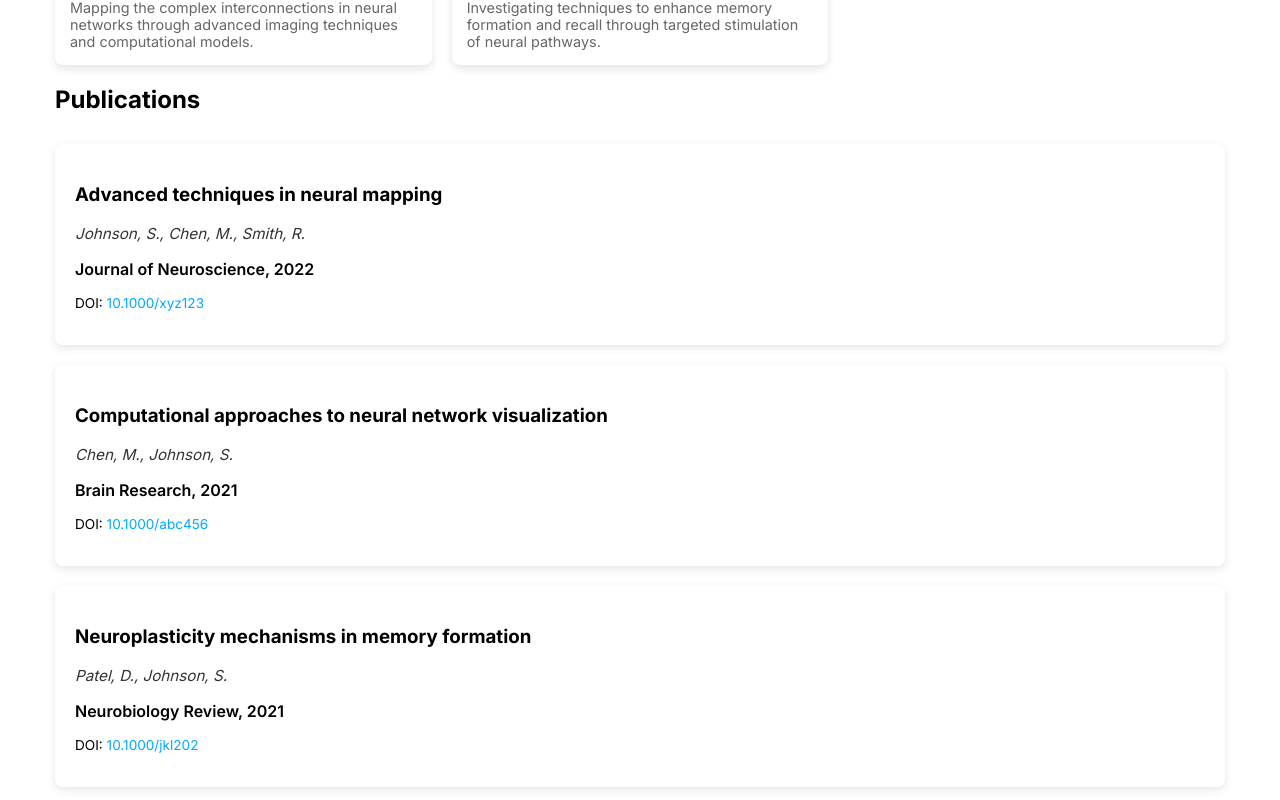
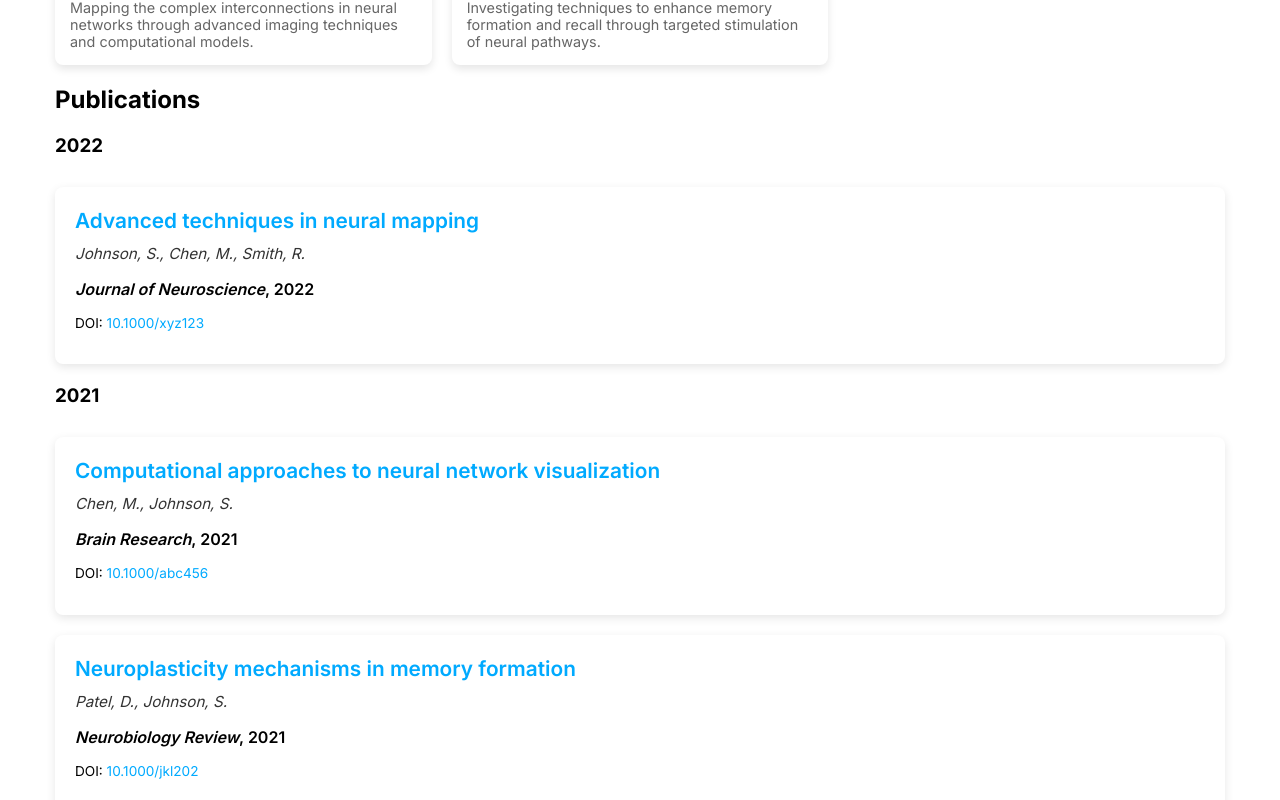
Before and after one commit to musslick/lab-website, a React (Create React App) app: page /team/sarah-johnson in a window 1280 px wide. Shown: the part 820-1620 px from the top of the page. Built offline with nearby package versions, Linux system fonts and the light colour scheme.

Commit message:
publications done

```diff
--- a/src/pages/ProjectDetails.tsx
+++ b/src/pages/ProjectDetails.tsx
@@ -148,6 +148,16 @@ const ProjectDetails: React.FC = () => {
   // Get publications related to this project
   const projectPublications = publications.filter(pub => pub.projectId === id);
 
+  // Group publications by year
+  const publicationsByYear = projectPublications.reduce((acc, publication) => {
+    const year = publication.year.toString();
+    if (!acc[year]) {
+      acc[year] = [];
+    }
+    acc[year].push(publication);
+    return acc;
+  }, {} as Record<string, typeof projectPublications>);
+
   return (
     <>
       <TopNav />
@@ -233,37 +243,53 @@ const ProjectDetails: React.FC = () => {
           </div>
         )}
 
-        {/* Publications section with improved formatting */}
+        {/* Publications section with the same structure as TeamMemberDetail */}
         {projectPublications.length > 0 && (
-          <div className="project-section">
+          <div className="project-publications-section">
             <h2>Publications</h2>
-            <ul className="publications-list">
-              {projectPublications.map(publication => (
-                <li key={publication.id} className="publication-item">
-                  <div className="publication-year">{publication.year}</div>
-                  <div className="publication-details">
-                    <h3 className="publication-title">
+            <div className="publications-by-year">
+              {Object.entries(publicationsByYear)
+                .sort(([yearA], [yearB]) => parseInt(yearB) - parseInt(yearA))
+                .map(([year, yearPublications]) => (
+                  <div key={year} className="publication-year-group">
+                    <h3 className="year-heading">{year}</h3>
+                    <div className="publications-list">
+                      {yearPublications.map((publication) => (
+                        <div key={publication.id} className="publication-item">
+                          <h4 className="publication-title">
                             {publication.url ? (
-                        <a href={publication.url} target="_blank" rel="noopener noreferrer">
+                              <a
+                                href={publication.url}
+                                target="_blank"
+                                rel="noopener noreferrer"
+                              >
                                 {publication.title}
                               </a>
                             ) : (
                               publication.title
                             )}
-                    </h3>
+                          </h4>
                           <p className="publication-authors">{publication.authors.join(', ')}</p>
-                    <p className="publication-journal">{publication.journal}</p>
+                          <p className="publication-journal">
+                            <em>{publication.journal}</em>, {publication.year}
+                          </p>
                           {publication.doi && (
                             <p className="publication-doi">
-                        DOI: <a href={`https://doi.org/${publication.doi}`} target="_blank" rel="noopener noreferrer">
+                              DOI: <a
+                                href={`https://doi.org/${publication.doi}`}
+                                target="_blank"
+                                rel="noopener noreferrer"
+                              >
                                 {publication.doi}
                               </a>
                             </p>
                           )}
                         </div>
-                </li>
                       ))}
-            </ul>
+                    </div>
+                  </div>
+                ))}
+            </div>
           </div>
         )}
       </div>
--- a/src/pages/TeamMemberDetail.tsx
+++ b/src/pages/TeamMemberDetail.tsx
@@ -9,6 +9,7 @@ const TeamMemberDetail: React.FC = () => {
   const [member, setMember] = useState(id ? getTeamMemberById(id) : undefined);
   const [memberProjects, setMemberProjects] = useState<any[]>([]);
   const [memberPublications, setMemberPublications] = useState<any[]>([]);
+  const [publicationsByYear, setPublicationsByYear] = useState<Record<string, any[]>>({});
 
   useEffect(() => {
     const updateMemberData = () => {
@@ -39,6 +40,18 @@ const TeamMemberDetail: React.FC = () => {
           // Sort by year (newest first)
           const sortedPublications = [...relatedPublications].sort((a, b) => b.year - a.year);
           setMemberPublications(sortedPublications);
+
+          // Group publications by year
+          const publicationsByYear = sortedPublications.reduce((acc, publication) => {
+            const year = publication.year.toString();
+            if (!acc[year]) {
+              acc[year] = [];
+            }
+            acc[year].push(publication);
+            return acc;
+          }, {} as Record<string, typeof sortedPublications>);
+
+          setPublicationsByYear(publicationsByYear);
         }
       }
     };
@@ -77,7 +90,6 @@ const TeamMemberDetail: React.FC = () => {
           style={{ background: member.color }}
         ></div>
       </div>
-
       <div className="team-member-profile">
         <div className="team-member-profile-image">
           {member.imageUrl ? (
@@ -101,7 +113,6 @@ const TeamMemberDetail: React.FC = () => {
         <div className="team-member-profile-info">
           <h1>{member.name}</h1>
           <h2 className="team-member-role">{member.role}</h2>
-
           {member.email && (
             <div className="team-member-contact">
               <a href={`mailto:${member.email}`} className="team-member-email">
@@ -109,7 +120,6 @@ const TeamMemberDetail: React.FC = () => {
               </a>
             </div>
           )}
-
           <div className="team-member-bio-extended">
             <p>{member.bio}</p>
           </div>
@@ -141,31 +151,49 @@ const TeamMemberDetail: React.FC = () => {
       )}
 
       {/* Publications section */}
-      {memberPublications.length > 0 && (
+      {Object.keys(publicationsByYear).length > 0 && (
         <div className="team-member-publications-section">
           <h2>Publications</h2>
+          <div className="publications-by-year">
+            {Object.entries(publicationsByYear)
+              .sort(([yearA], [yearB]) => parseInt(yearB) - parseInt(yearA))
+              .map(([year, yearPublications]) => (
+                <div key={year} className="publication-year-group">
+                  <h3 className="year-heading">{year}</h3>
                   <div className="publications-list">
-            {memberPublications.map(publication => (
+                    {yearPublications.map((publication) => (
                       <div key={publication.id} className="publication-item">
-                <h3>{publication.title}</h3>
+                        <h4 className="publication-title">
+                          {publication.url ? (
+                            <a
+                              href={publication.url}
+                              target="_blank"
+                              rel="noopener noreferrer"
+                            >
+                              {publication.title}
+                            </a>
+                          ) : (
+                            publication.title
+                          )}
+                        </h4>
                         <p className="publication-authors">{publication.authors.join(', ')}</p>
                         <p className="publication-journal">
-                  <span className="journal-name">{publication.journal}</span>, {publication.year}
+                          <em>{publication.journal}</em>, {publication.year}
                         </p>
                         {publication.doi && (
                           <p className="publication-doi">
-                    DOI: <a href={`https://doi.org/${publication.doi}`} target="_blank" rel="noopener noreferrer">
+                            DOI: <a
+                              href={`https://doi.org/${publication.doi}`}
+                              target="_blank"
+                              rel="noopener noreferrer"
+                            >
                               {publication.doi}
                             </a>
                           </p>
                         )}
-                {publication.url && !publication.doi && (
-                  <p className="publication-url">
-                    <a href={publication.url} target="_blank" rel="noopener noreferrer">
-                      View Publication
-                    </a>
-                  </p>
-                )}
+                      </div>
+                    ))}
+                  </div>
                 </div>
               ))}
           </div>
```
Lines whose indentation alone changed are shown as unchanged.
